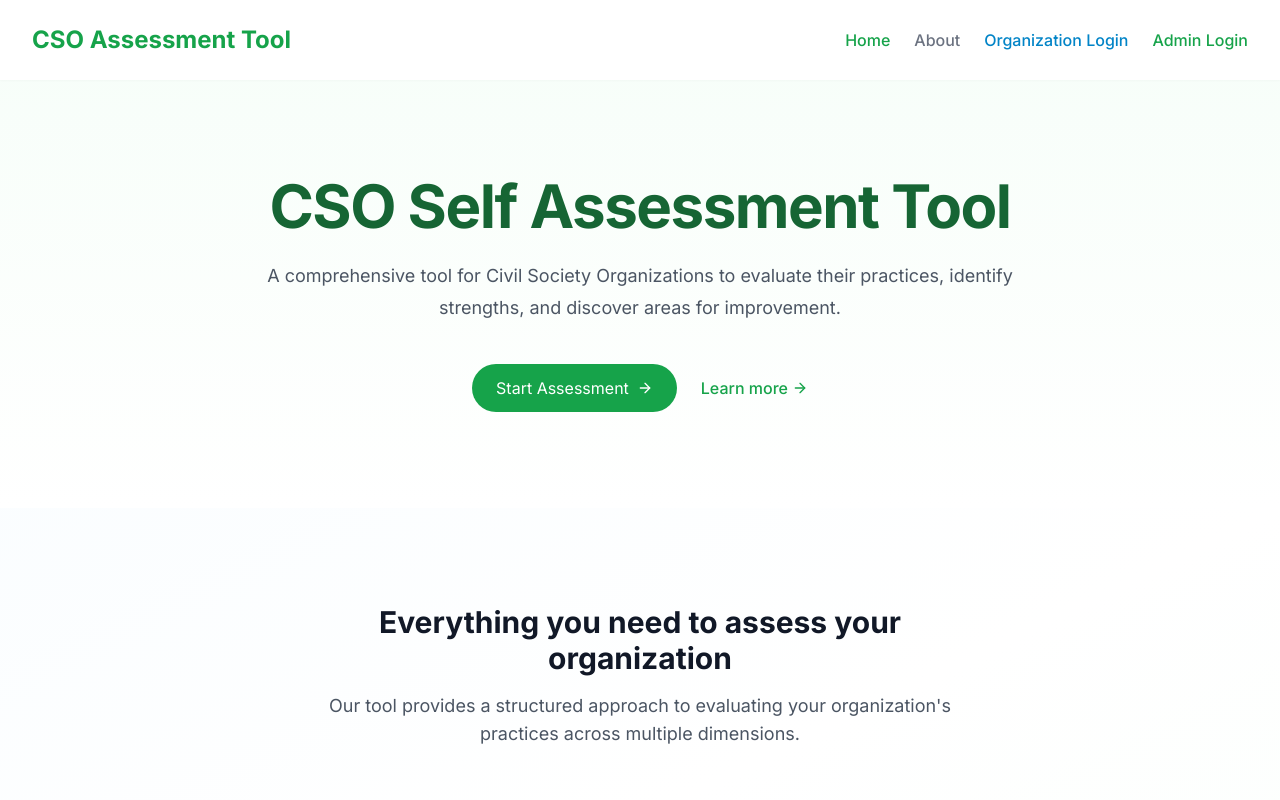
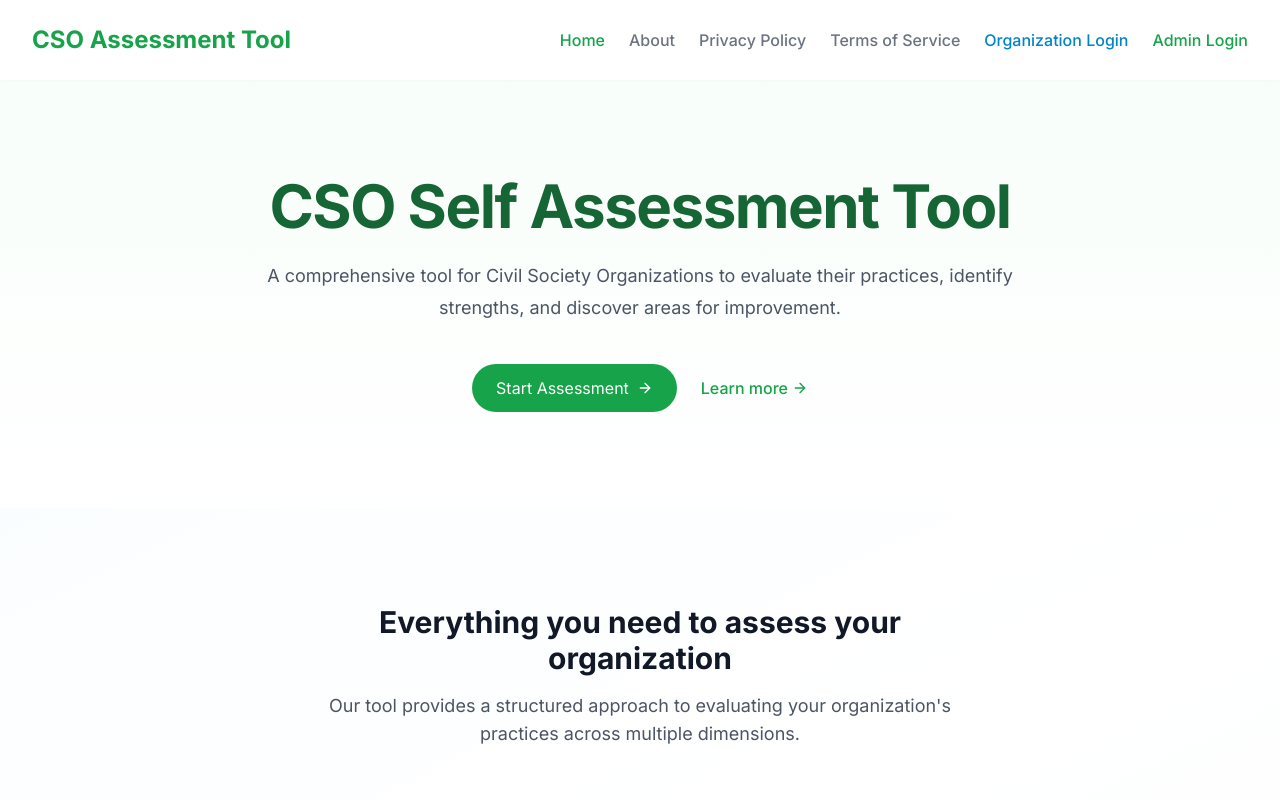
Before and after one commit to SwiftCo-Analytics/cropper-foundation-cso-assessment-tool, a Next.js app: page / in a window 1280 px wide. Shown: the top 800 px of the page. Built offline with nearby package versions, Linux system fonts and the light colour scheme; no server answers.

Commit message:
links to privacy policy and terms of service

```diff
--- a/src/components/ui/header.tsx
+++ b/src/components/ui/header.tsx
@@ -76,6 +76,28 @@ export default function Header() {
                 }`}
               >
                 About
+              </Link>
+
+              <Link
+                href="/privacy"
+                className={`text-base font-medium ${
+                  pathname === "/privacy"
+                    ? "text-cropper-green-600"
+                    : "text-gray-500 hover:text-gray-900"
+                }`}
+              >
+                Privacy Policy
+              </Link>
+
+              <Link
+                href="/terms"
+                className={`text-base font-medium ${
+                  pathname === "/terms"
+                    ? "text-cropper-green-600"
+                    : "text-gray-500 hover:text-gray-900"
+                }`}
+              >
+                Terms of Service
               </Link>
 
               {/* Organization Auth */}
```
